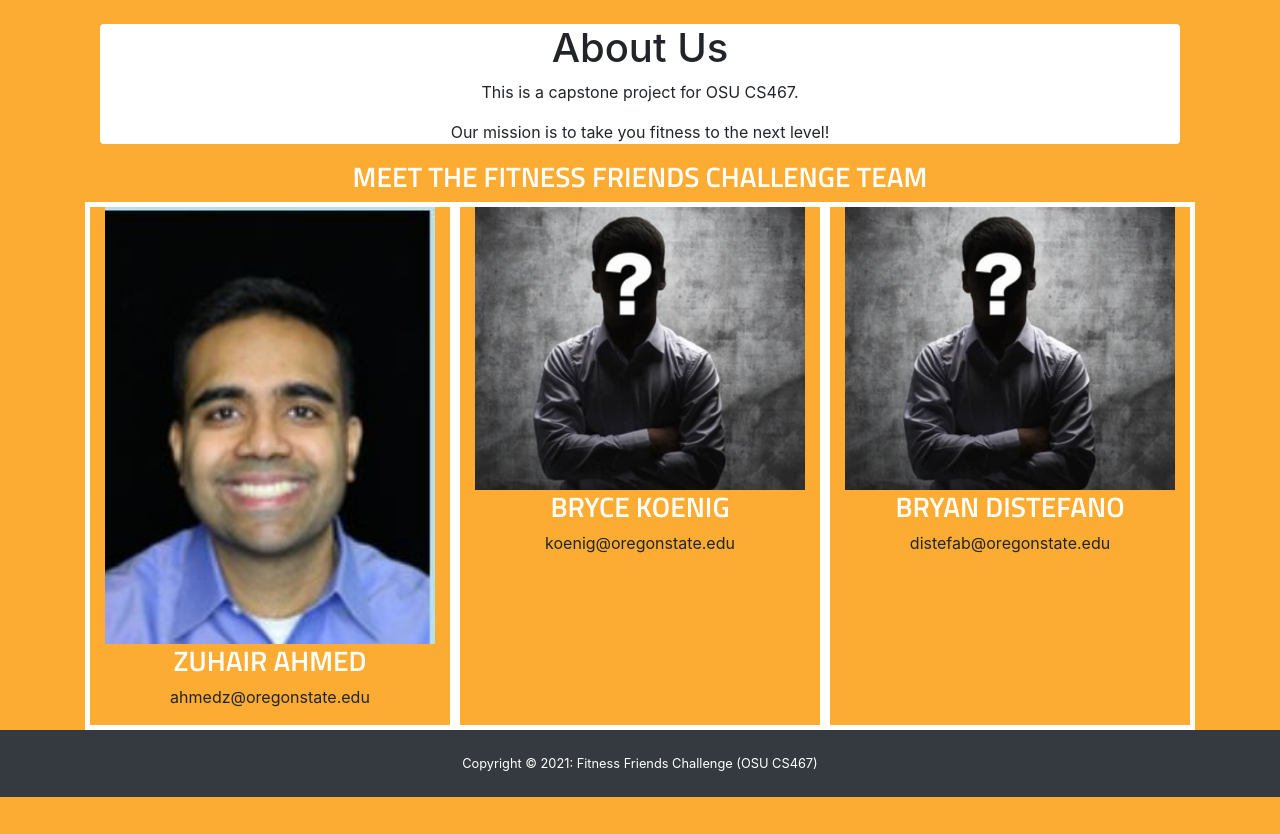
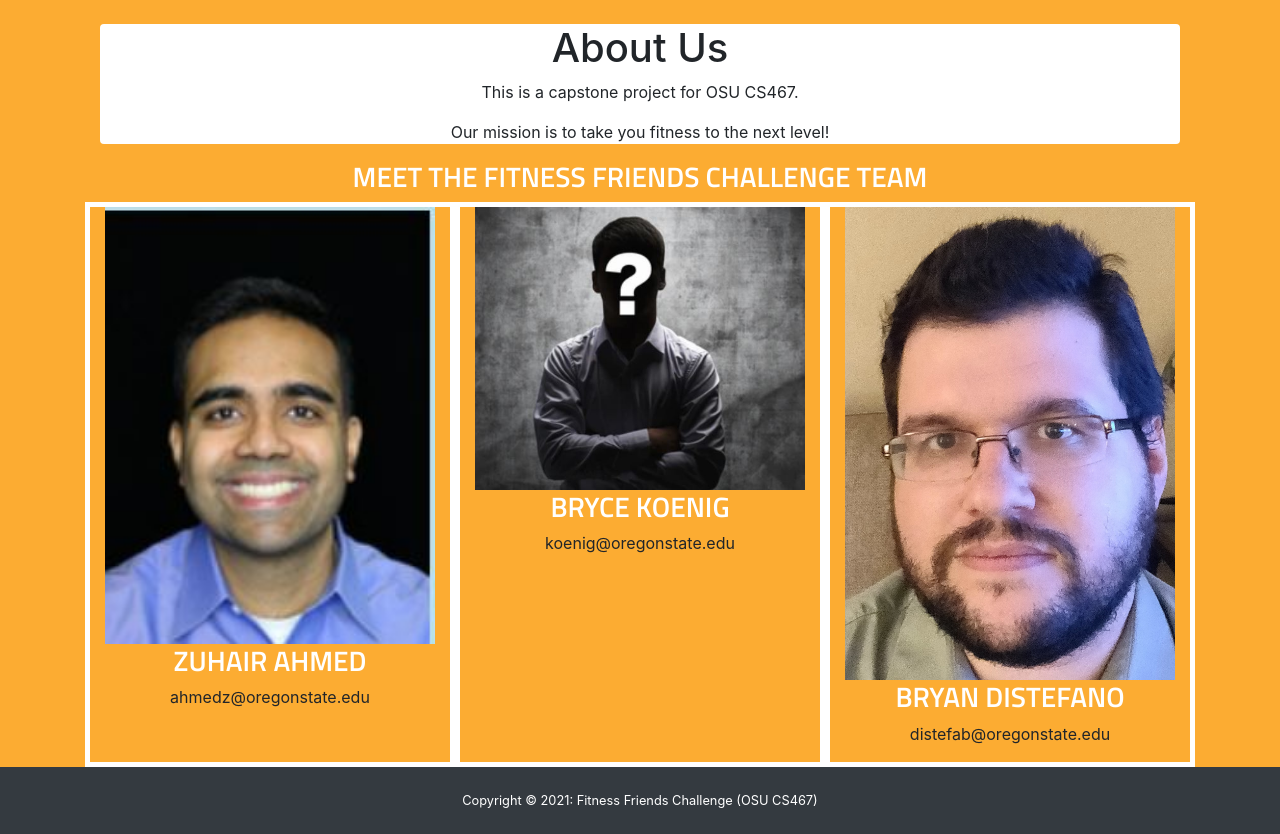
Before and after one commit to Zuhairahmed/CS467_Crowd-sourced-Fitness-Challenge-App, a Flask app: page /about-us in a window 1280 px wide. Shown: the part 66-900 px from the top of the page. Before the commit the page ends 863 px from the top, so only its background shows below. Run offline with Flask 2, Linux system fonts and the light colour scheme; parts of the project's set-up code (start-up, migrations or seed data) failed here and were passed over; some libraries are stand-ins or nearby versions.

Commit message:
added picture

```diff
--- a/fitness_friends_challenge/templates/about.html
+++ b/fitness_friends_challenge/templates/about.html
@@ -23,7 +23,7 @@
     <p>koenig@oregonstate.edu</p>
   </div>
   <div class="col-sm-4 border border-white border-thick" style="text-align:center">
-    <img class="d-block w-100" src="{{ url_for('static', filename='mystery.JPG') }}" alt="Bryan's Info">
+    <img class="d-block w-100" src="{{ url_for('static', filename='bryan.jpg') }}" alt="Bryan's Info">
     <h3>Bryan DiStefano</h3>
     <p>distefab@oregonstate.edu</p>
   </div>
```
Also changed, not shown: fitness_friends_challenge/static/bryan.jpg (added).
